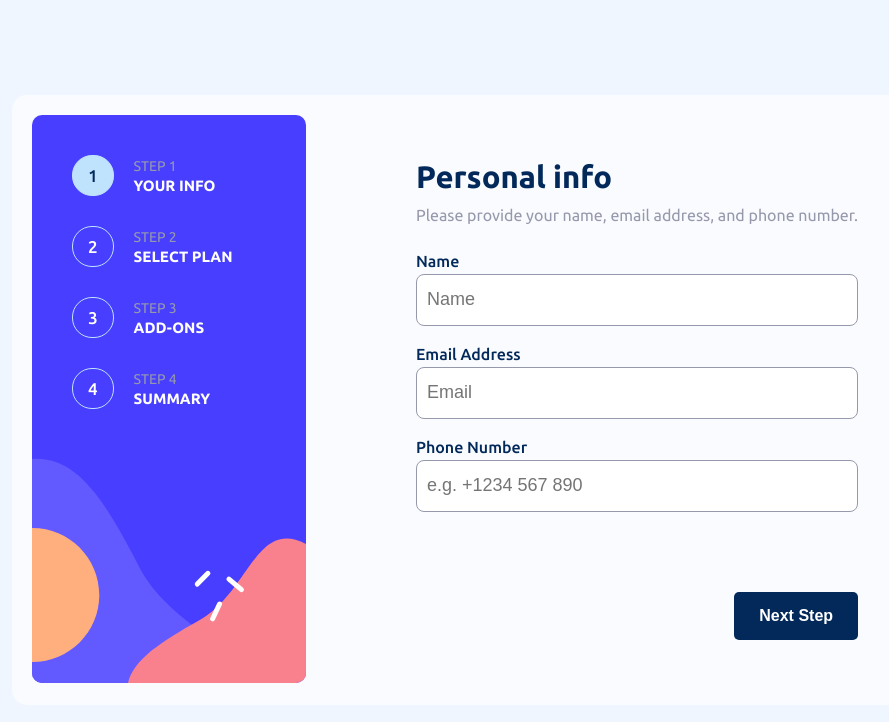
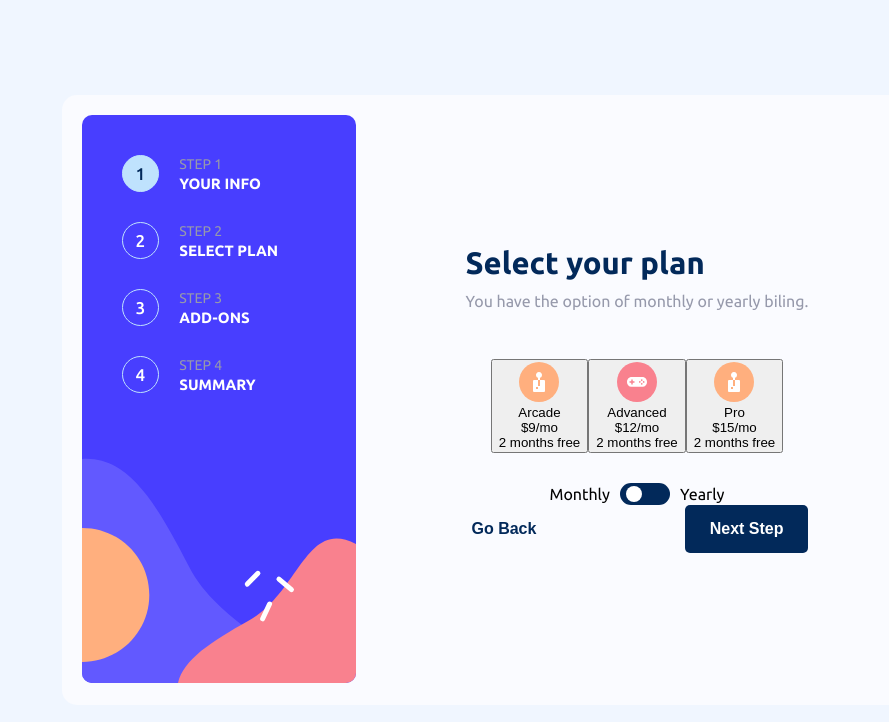
Before and after one commit to LaimaJan/multi-step-form, a React (Vite) app: page / in a window 1280 px wide. Shown: the top 722 px of the page, without its empty margins (140-1029 px from the left). Built offline with nearby package versions, Linux system fonts and the light colour scheme.

Commit message:
working on step two

```diff
--- a/src/app/App.jsx
+++ b/src/app/App.jsx
@@ -1,12 +1,14 @@
 // import { useState } from 'react';
 import FirstStep from '../components/FirstStep/FirstStep';
+import SecondStep from '../components/SecondStep/SecondStep';
 
 import './App.css';
 
 export default function App() {
 	return (
 		<div className="Form">
-			<FirstStep />
+			{/* <FirstStep /> */}
+			<SecondStep />
 		</div>
 	);
 }
--- a/src/components/FirstStep/FirstStep.css
+++ b/src/components/FirstStep/FirstStep.css
@@ -54,7 +54,19 @@
 	gap: 20px;
 }
 
-.form-labels-inputs-container label {
+.labels-inputs {
+	display: flex;
+	flex-direction: column;
+}
+
+.label-alert-container {
+	display: flex;
+	flex-direction: row;
+	justify-content: space-between;
+	margin-bottom: 7px;
+}
+
+.label-alert-container label {
 	display: flex;
 	flex-direction: column;
 	gap: 5px;
@@ -64,7 +76,13 @@
 	max-height: 73px;
 }
 
-.form-labels-inputs-container label input {
+.alert {
+	display: none;
+	color: var(--strawberry-red);
+	font-weight: 600;
+}
+
+.labels-inputs input {
 	border-radius: 8px;
 	border: 1px solid var(--cool-gray);
 	padding: 15px 10px;
@@ -74,20 +92,24 @@
 	outline: none;
 }
 
-.form-labels-inputs-container label input:focus {
+.labels-inputs input:focus {
 	outline: 1px solid var(--pastel-blue);
 }
 
-.form-labels-inputs-container label input::placeholder {
+.labels-inputs input::placeholder {
 	font-size: 18px;
 	font-weight: 500;
+}
+
+.labels-inputs .on-alert {
+	border: 1px solid var(--strawberry-red);
 }
 
 .form-buttons {
 	text-align: right;
 }
 
-.first-step-next-button {
+.next-button {
 	padding: 15px 25px;
 	border-radius: 5px;
 	border: none;
@@ -96,3 +118,18 @@
 	font-weight: 600;
 	font-size: 16px;
 }
+
+/* STEPS CONTAINER CSS */
+
+.first-step-container .step-round-number {
+	background-color: var(--light-blue);
+}
+
+.step-round-number p {
+	font-size: 17px;
+	font-weight: 500;
+}
+
+.first-step-container .step-round-number p {
+	color: var(--marine-blue);
+}
--- a/src/components/FirstStep/FirstStep.jsx
+++ b/src/components/FirstStep/FirstStep.jsx
@@ -15,26 +15,48 @@ export default function FirstStep() {
 							</p>
 						</div>
 						<div className="form-labels-inputs-container">
-							<label>
-								Name
-								<input type="text" name="name" placeholder="Name" />
-							</label>
-							<label>
-								Email Address
-								<input type="email" name="email" placeholder="Email" />
-							</label>
-							<label>
-								Phone Number
+							<div className="labels-inputs">
+								<div className="label-alert-container">
+									<label>Name</label>
+									<p className="name-alert alert">This field is required</p>
+								</div>
 								<input
+									// className="on-alert"
+									type="text"
+									name="name"
+									placeholder="Name"
+								/>
+							</div>
+
+							<div className="labels-inputs">
+								<div className="label-alert-container">
+									<label>Email Address</label>
+									<p className="name-alert alert">This field is required</p>
+								</div>
+								<input
+									// className="on-alert"
+									type="email"
+									name="email"
+									placeholder="Email"
+								/>
+							</div>
+
+							<div className="labels-inputs">
+								<div className="label-alert-container">
+									<label> Phone Number</label>
+									<p className="name-alert alert">This field is required</p>
+								</div>
+								<input
+									// className="on-alert"
 									type="tel"
 									name="phone"
 									placeholder="e.g. +1234 567 890"
 								/>
-							</label>
+							</div>
 						</div>
 					</div>
 					<div className="form-buttons">
-						<button className="first-step-next-button">Next Step</button>
+						<button className="next-button">Next Step</button>
 					</div>
 				</div>
 			</div>
--- a/src/components/FormStepsSideBar/FormStepsSideBar.css
+++ b/src/components/FormStepsSideBar/FormStepsSideBar.css
@@ -21,8 +21,8 @@
 	gap: 20px;
 }
 
-.step-number {
-	padding: 11px 15px;
+.step-round-number {
+	padding: 9px 13px;
 	display: flex;
 	justify-content: center;
 	align-items: center;
@@ -30,7 +30,7 @@
 	border: 1px solid var(--light-blue);
 }
 
-.step-number p {
+.step-round-number p {
 	color: var(--white);
 }
 
@@ -52,16 +52,3 @@
 	font-size: 15px;
 	text-transform: uppercase;
 }
-
-.first-step-container .step-number {
-	background-color: var(--light-blue);
-}
-
-.step-number p {
-	font-size: 17px;
-	font-weight: 500;
-}
-
-.first-step-container .step-number p {
-	color: var(--marine-blue);
-}
--- a/src/components/FormStepsSideBar/FormStepsSideBar.jsx
+++ b/src/components/FormStepsSideBar/FormStepsSideBar.jsx
@@ -8,7 +8,7 @@ export default function FormStepsSideBar({ className }) {
 			<img src={SideBarBackgroundDesktop} alt="side-bar-background-img" />
 			<div className="steps-card-container">
 				<div className="first-step-container steps-container">
-					<div className="step-number">
+					<div className="step-round-number">
 						<p>1</p>
 					</div>
 					<div className="steps-info">
@@ -17,7 +17,7 @@ export default function FormStepsSideBar({ className }) {
 					</div>
 				</div>
 				<div className="second-step-container steps-container">
-					<div className="step-number">
+					<div className="step-round-number">
 						<p>2</p>
 					</div>
 					<div className="steps-info">
@@ -26,7 +26,7 @@ export default function FormStepsSideBar({ className }) {
 					</div>
 				</div>
 				<div className="third-step-container steps-container">
-					<div className="step-number">
+					<div className="step-round-number">
 						<p>3</p>
 					</div>
 					<div className="steps-info">
@@ -35,7 +35,7 @@ export default function FormStepsSideBar({ className }) {
 					</div>
 				</div>
 				<div className="fourth-step-container steps-container">
-					<div className="step-number">
+					<div className="step-round-number">
 						<p>4</p>
 					</div>
 					<div className="steps-info">
--- /dev/null
+++ b/src/components/SecondStep/SecondStep.css
@@ -0,0 +1,106 @@
+.select-plan-card {
+	background-color: var(--alabaster);
+	max-width: 1200px;
+	width: 100%;
+	max-height: 700px;
+	height: 100%;
+
+	display: flex;
+	flex-direction: row;
+	justify-content: center;
+	align-items: center;
+
+	padding: 20px;
+	border-radius: var(--border-radius);
+}
+
+.select-plan-container {
+	display: flex;
+	flex-direction: column;
+	justify-content: space-between;
+	padding: 0 110px;
+	max-width: 600px;
+	width: 100%;
+}
+
+.select-plan-container .info {
+	padding-bottom: 20px;
+}
+
+.plan-options {
+	display: flex;
+	flex-direction: column;
+	justify-content: center;
+	align-items: center;
+	gap: 30px;
+}
+
+.toggle-switch {
+	display: flex;
+	align-items: center;
+	justify-content: center;
+}
+
+.toggle-switch p {
+	margin: 0 10px;
+}
+
+.switch {
+	position: relative;
+	display: inline-block;
+	width: 50px;
+	height: 22px;
+}
+
+.slider {
+	position: absolute;
+	cursor: pointer;
+	top: 0;
+	left: 0;
+	right: 0;
+	bottom: 0;
+	background-color: var(--marine-blue);
+	-webkit-transition: 0.4s;
+	transition: 0.4s;
+	border-radius: 34px;
+}
+
+.slider.round {
+	border-radius: 34px;
+}
+
+.switch input {
+	display: none;
+}
+
+.switch input:checked + .slider:before {
+	-webkit-transform: translateX(23px);
+	-ms-transform: translateX(23px);
+	transform: translateX(23px);
+}
+
+.slider.round:before {
+	border-radius: 50%;
+	content: '';
+	position: absolute;
+	height: 16px;
+	width: 16px;
+	left: 6px;
+	bottom: 3px;
+	background-color: white;
+}
+
+.plan-buttons {
+	display: flex;
+	flex-direction: row;
+	justify-content: space-between;
+}
+
+.go-back-button {
+	border: none;
+	background-color: transparent;
+	cursor: pointer;
+	color: var(--marine-blue);
+	font-size: 16px;
+	font-weight: 600;
+}
--- /dev/null
+++ b/src/components/SecondStep/SecondStep.jsx
@@ -0,0 +1,90 @@
+import { useState } from 'react';
+import './SecondStep.css';
+import ArcadeIcon from '../../assets/images/icon-arcade.svg';
+import AdvancedIcon from '../../assets/images/icon-advanced.svg';
+import ProIcon from '../../assets/images/icon-pro.svg';
+
+import FormStepsSideBar from '../FormStepsSideBar/FormStepsSideBar';
+
+export default function SecondStep() {
+	const [selectedOption, setSelectedOption] = useState('Monthly');
+	console.log(selectedOption);
+
+	const handleToggleChange = (event) => {
+		const newValue = event.target.checked ? 'Yearly' : 'Monthly';
+		setSelectedOption(newValue);
+	};
+
+	const planOptions = [
+		{
+			id: 1,
+			planName: 'Arcade',
+			planPricingMonth: '$9/mo',
+			planPricingYearly: '$9/yr',
+			planYearlyDeal: '2 months free',
+			planIcon: ArcadeIcon,
+		},
+		{
+			id: 2,
+			planName: 'Advanced',
+			planPricingMonth: '$12/mo',
+			planPricingYearly: '$120/yr',
+			planYearlyDeal: '2 months free',
+			planIcon: AdvancedIcon,
+		},
+		{
+			id: 3,
+			planName: 'Pro',
+			planPricingMonth: '$15/mo',
+			planPricingYearly: '$150/yr',
+			planYearlyDeal: '2 months free',
+			planIcon: ProIcon,
+		},
+	];
+
+	return (
+		<>
+			<div className="card select-plan-card">
+				<FormStepsSideBar className={'second-step'} />
+				<div className="select-plan-container">
+					<div className="info">
+						<p className="heading">Select your plan</p>
+						<p className="additional-info">
+							You have the option of monthly or yearly biling.
+						</p>
+					</div>
+					<div className="plan-options">
+						<div className="options">
+							{planOptions.map((plan) => {
+								return (
+									<button key={plan.id}>
+										<img src={plan.planIcon} alt="plan-icon" />
+										<div className="plan-info">
+											<p className="plan-name">{plan.planName}</p>
+											<p className="plan-pricing">{plan.planPricingMonth}</p>
+											<p className="plan-yearly-deal">{plan.planYearlyDeal}</p>
+										</div>
+									</button>
+								);
+							})}
+						</div>
+
+						<div className="toggle-switch">
+							<p>Monthly</p>
+							<label className="switch">
+								<input type="checkbox" onChange={handleToggleChange} />
+								<span className="slider round"></span>
+							</label>
+							<p>Yearly</p>
+						</div>
+					</div>
+					<div className="plan-buttons">
+						<button className="go-back-button">Go Back</button>
+
+						<button className="next-button">Next Step</button>
+					</div>
+				</div>
+			</div>
+		</>
+	);
+}
```
